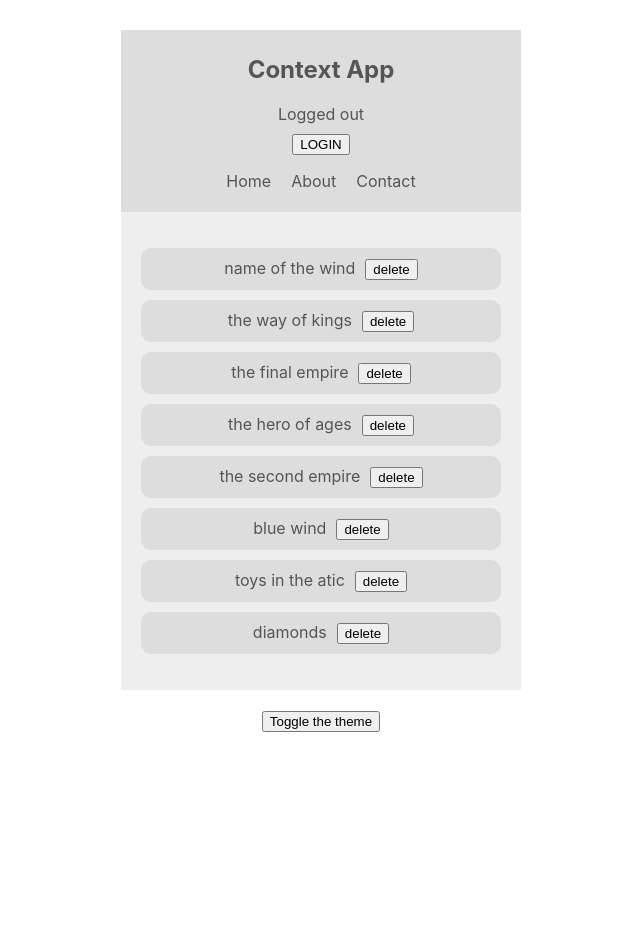
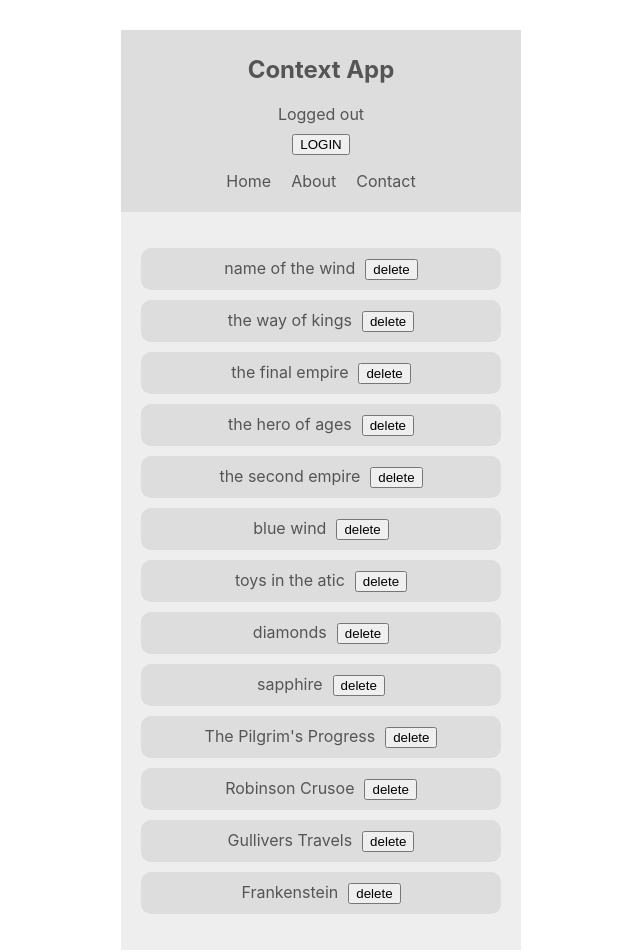
Before and after one commit to SoichiroWada/contextapp3, a React (Create React App) app: page / in a window 1280 px wide. Shown: the top 952 px of the page, without its empty margins (319-959 px from the left). Before the commit the page ends 800 px from the top, so only its background shows below. Built offline with nearby package versions, Linux system fonts and the light colour scheme.

Commit message:
second commit

```diff
--- a/src/contexts/BookContext.js
+++ b/src/contexts/BookContext.js
@@ -12,6 +12,11 @@ const BookContextProvider = (props) => {
         {title: 'blue wind', id: 6},
         {title: 'toys in the atic', id: 7},
         {title: 'diamonds', id: 8},
+        {title: 'sapphire', id: 9},
+        {title: "The Pilgrim's Progress", id: 10},
+        {title: 'Robinson Crusoe', id: 11},
+        {title: 'Gullivers Travels', id: 12},
+        {title: 'Frankenstein', id: 13},
     ]);
     const handleDelete = (id) => {
         const revisedBooks = books.filter((book) => {
```
